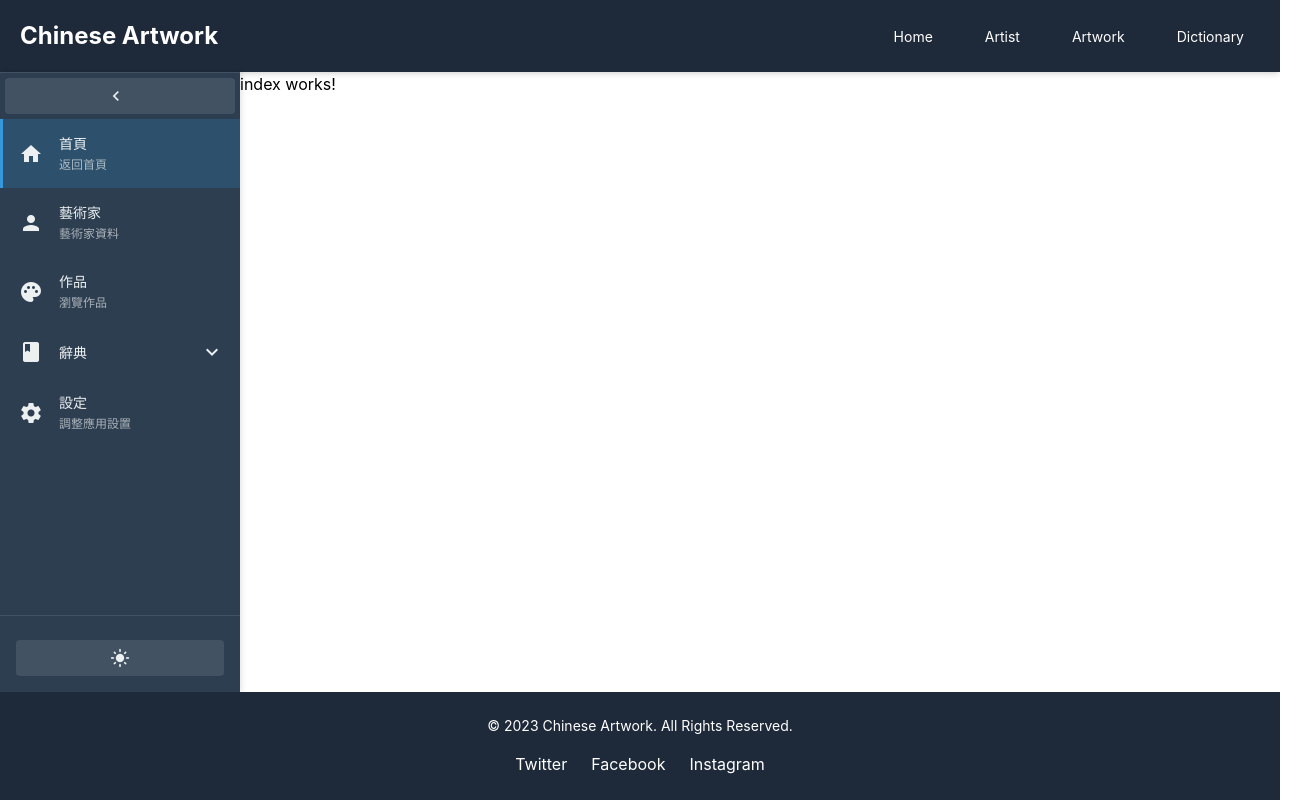
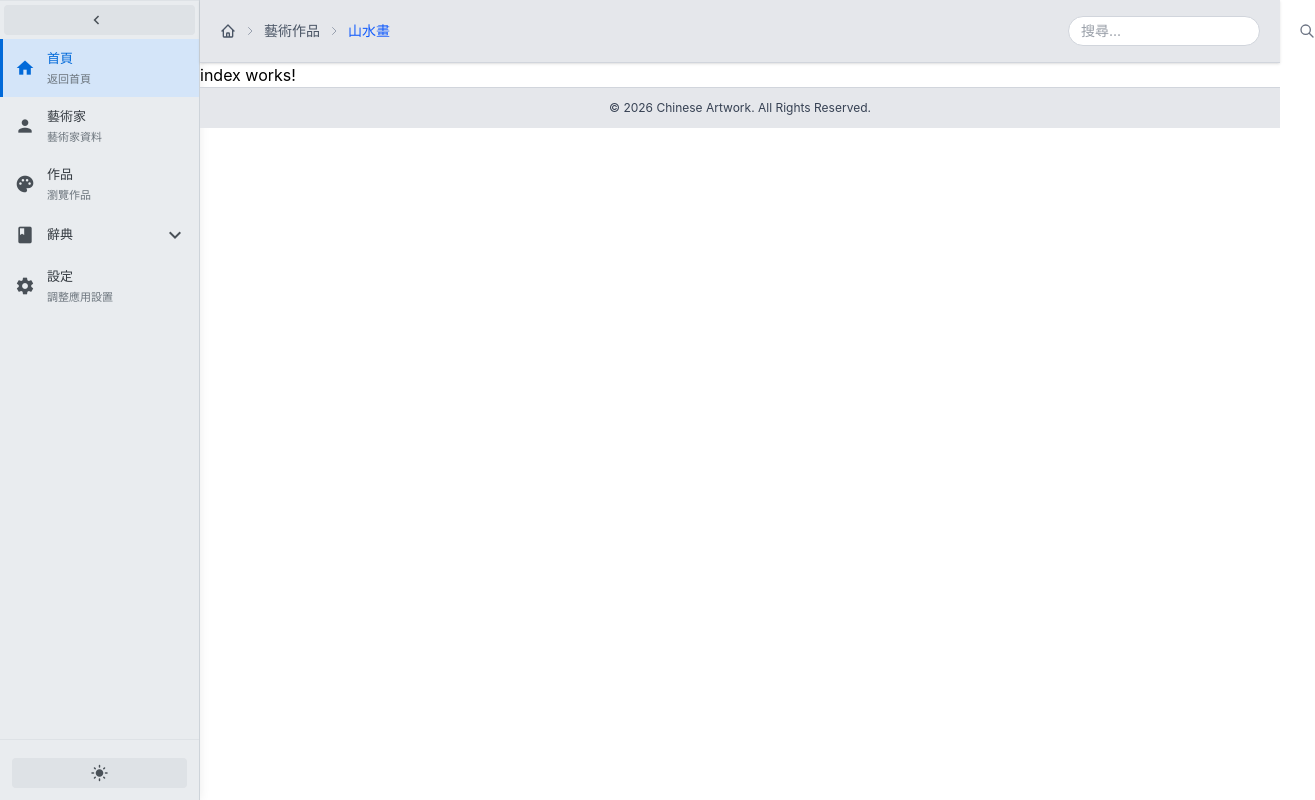
Before and after one commit to AnthonyFuFu/chinese_artwork_angular, an Angular app: page /index in a window 1280 px wide. Shown: the whole page, 1315 px wide, since content can reach past the window. Built offline with nearby package versions, Linux system fonts and the light colour scheme.

Commit message:
feat:Adjust layout
Adjust layout

```diff
--- a/src/app/components/breadcrumb/breadcrumb.html
+++ b/src/app/components/breadcrumb/breadcrumb.html
@@ -1 +1,40 @@
-<p>breadcrumb works!</p>
+<nav aria-label="麵包屑" class="flex items-center text-sm">
+    <ol class="flex items-center space-x-2">
+        <!-- 首頁 -->
+        <li>
+            <a href="/" class="text-gray-600 hover:text-blue-600 transition-colors flex items-center">
+                <svg xmlns="http://www.w3.org/2000/svg" class="h-4 w-4" fill="none" viewBox="0 0 24 24" stroke="currentColor">
+          <path stroke-linecap="round" stroke-linejoin="round" stroke-width="2" d="M3 12l2-2m0 0l7-7 7 7M5 10v10a1 1 0 001 1h3m10-11l2 2m-2-2v10a1 1 0 01-1 1h-3m-6 0a1 1 0 001-1v-4a1 1 0 011-1h2a1 1 0 011 1v4a1 1 0 001 1m-6 0h6" />
+        </svg>
+            </a>
+        </li>
+
+        <!-- 分隔符 -->
+        <li class="text-gray-400">
+            <svg xmlns="http://www.w3.org/2000/svg" class="h-3 w-3" fill="none" viewBox="0 0 24 24" stroke="currentColor">
+        <path stroke-linecap="round" stroke-linejoin="round" stroke-width="2" d="M9 5l7 7-7 7" />
+      </svg>
+        </li>
+
+        <!-- 藝術作品 -->
+        <li>
+            <a href="/artwork" class="text-gray-600 hover:text-blue-600 transition-colors">
+        藝術作品
+      </a>
+        </li>
+
+        <!-- 分隔符 -->
+        <li class="text-gray-400">
+            <svg xmlns="http://www.w3.org/2000/svg" class="h-3 w-3" fill="none" viewBox="0 0 24 24" stroke="currentColor">
+        <path stroke-linecap="round" stroke-linejoin="round" stroke-width="2" d="M9 5l7 7-7 7" />
+      </svg>
+        </li>
+
+        <!-- 作品詳情 (當前頁面) -->
+        <li>
+            <span class="text-blue-600 font-medium">
+        山水畫
+      </span>
+        </li>
+    </ol>
+</nav>
--- a/src/app/layout/footer/footer.html
+++ b/src/app/layout/footer/footer.html
@@ -1,20 +1,8 @@
-<footer class="bg-gray-800 text-white py-6">
-  <div class="container mx-auto flex flex-col items-center">
-    <!-- 版權信息 -->
-    <div class="mb-4 text-sm">
-      © 2023 Chinese Artwork. All Rights Reserved.
+<div class="bg-gray-200 text-gray-700 py-3 border-t border-gray-300">
+    <div class="container mx-auto flex flex-col items-center">
+        <!-- 版權信息 -->
+        <div class="text-xs">
+            © 2026 Chinese Artwork. All Rights Reserved.
+        </div>
     </div>
-    <!-- 社交媒體連結 -->
-    <div class="flex space-x-6">
-      <a href="https://twitter.com" target="_blank" class="hover:text-blue-400 transition duration-300">
-        <i class="fab fa-twitter"></i> Twitter
-      </a>
-      <a href="https://facebook.com" target="_blank" class="hover:text-blue-600 transition duration-300">
-        <i class="fab fa-facebook"></i> Facebook
-      </a>
-      <a href="https://instagram.com" target="_blank" class="hover:text-pink-400 transition duration-300">
-        <i class="fab fa-instagram"></i> Instagram
-      </a>
-    </div>
-  </div>
-</footer>
+</div>
--- a/src/app/layout/header/header.html
+++ b/src/app/layout/header/header.html
@@ -1,20 +1,7 @@
-<header class="bg-gray-800 text-white py-5 shadow-md">
-  <div class="max-w-7xl mx-auto flex items-center justify-between px-5">
-    <!-- Logo -->
-    <div class="logo">
-      <a href="/" class="text-2xl font-bold text-white hover:text-yellow-400 transition-colors">
-        Chinese Artwork
-      </a>
+<div class="bg-gray-200 text-gray-700 py-4 shadow-sm border-b border-gray-300">
+    <div class="max-w-7xl mx-auto flex items-center justify-between px-5">
+        <!-- 麵包屑導航 (置左) -->
+        <app-breadcrumb class="flex-grow"></app-breadcrumb>
+        <app-search></app-search>
     </div>
-
-    <!-- Navigation -->
-    <nav class="nav">
-      <ul class="flex space-x-5">
-        <li><a href="/index" class="text-white text-sm px-4 py-2 rounded hover:bg-yellow-400 hover:text-black transition">Home</a></li>
-        <li><a href="/artist" class="text-white text-sm px-4 py-2 rounded hover:bg-yellow-400 hover:text-black transition">Artist</a></li>
-        <li><a href="/artwork" class="text-white text-sm px-4 py-2 rounded hover:bg-yellow-400 hover:text-black transition">Artwork</a></li>
-        <li><a href="/dictionary" class="text-white text-sm px-4 py-2 rounded hover:bg-yellow-400 hover:text-black transition">Dictionary</a></li>
-      </ul>
-    </nav>
-  </div>
-</header>
+</div>
--- a/src/app/layout/header/header.ts
+++ b/src/app/layout/header/header.ts
@@ -1,8 +1,10 @@
 import { Component } from '@angular/core';
+import { Search } from '../search/search';
+import { Breadcrumb } from './../../components/breadcrumb/breadcrumb';
 
 @Component({
   selector: 'app-header',
-  imports: [],
+  imports: [Breadcrumb,Search],
   templateUrl: './header.html',
   styleUrl: './header.css',
 })
--- a/src/app/layout/left-side-bar/left-side-bar.css
+++ b/src/app/layout/left-side-bar/left-side-bar.css
@@ -1,35 +1,23 @@
-/* left-side-bar.css */
+/* left-side-bar.css - 灰色調主題 */
 
 .sidebar-container {
     display: flex;
     flex-direction: column;
     height: 100%;
-    background-color: #2c3e50;
-    color: #ecf0f1;
+    background-color: #e9ecef;
+    /* 較深的灰色背景 */
+    color: #343a40;
+    /* 深灰色文字 */
     transition: width 0.3s ease-in-out;
-    width: 240px;
+    width: 200px;
     overflow: hidden;
-    box-shadow: 2px 0 5px rgba(0, 0, 0, 0.1);
+    box-shadow: 0 0 10px rgba(0, 0, 0, 0.08);
+    border-right: 1px solid #ced4da;
+    /* 添加 1px 灰色邊框 */
 }
 
 .sidebar-container.collapsed {
-    width: 64px;
-}
-
-.sidebar-container {
-    display: flex;
-    flex-direction: column;
-    height: 100%;
-    background-color: #2c3e50;
-    color: #ecf0f1;
-    transition: width 0.3s ease-in-out;
-    width: 240px;
-    overflow: hidden;
-    box-shadow: 2px 0 5px rgba(0, 0, 0, 0.1);
-}
-
-.sidebar-container.collapsed {
-    width: 64px;
+    width: 50px;
 }
 
 
@@ -49,46 +37,61 @@
 .sidebar-nav li {
     display: flex;
     align-items: center;
-    padding: 14px 16px;
+    padding: 10px 12px;
     cursor: pointer;
-    transition: background-color 0.2s;
+    transition: all 0.2s;
     border-left: 3px solid transparent;
     white-space: nowrap;
 }
 
 .sidebar-nav li:hover {
-    background-color: rgba(255, 255, 255, 0.1);
+    background-color: #dee2e6;
+    /* 更深的懸停背景 */
+    color: #0069d9;
+    /* 稍深的藍色 */
 }
 
 .sidebar-nav li.active {
-    background-color: rgba(52, 152, 219, 0.2);
-    border-left-color: #3498db;
+    background-color: #d4e5f9;
+    /* 更灰藍色的激活背景 */
+    border-left-color: #0069d9;
+    /* 稍深的藍色邊框 */
+    color: #0069d9;
 }
 
 .sidebar-nav .icon {
     display: flex;
     align-items: center;
     justify-content: center;
-    min-width: 24px;
+    min-width: 20px;
+    color: #495057;
+    /* 更深的圖標顏色 */
+}
+
+.sidebar-nav li.active .icon,
+.sidebar-nav li:hover .icon {
+    color: #0069d9;
+    /* 活動或懸停時圖標為藍色 */
 }
 
 .sidebar-nav .icon i {
-    font-size: 24px;
+    font-size: 20px;
 }
 
 .sidebar-nav .item-content {
-    margin-left: 16px;
+    margin-left: 12px;
     display: flex;
     flex-direction: column;
 }
 
 .sidebar-nav .label {
-    font-size: 14px;
+    font-size: 13px;
+    font-weight: 500;
 }
 
 .sidebar-nav .description {
-    font-size: 12px;
-    color: rgba(255, 255, 255, 0.6);
+    font-size: 11px;
+    color: #6c757d;
     margin-top: 2px;
 }
 
@@ -96,51 +99,55 @@
 /* 側邊欄底部與收縮按鈕 */
 
 .sidebar-top {
-    border-top: 1px solid rgba(255, 255, 255, 0.1);
-    padding: 5px;
+    border-top: 1px solid #dee2e6;
+    /* 更深的邊框顏色 */
+    padding: 4px;
 }
 
 .toggle-button {
     display: flex;
     align-items: center;
-    background-color: rgba(255, 255, 255, 0.1);
-    color: #ecf0f1;
+    background-color: #dee2e6;
+    /* 更深的按鈕背景 */
+    color: #495057;
     border: none;
     border-radius: 4px;
-    padding: 8px 16px;
+    padding: 6px 12px;
     cursor: pointer;
-    transition: background-color 0.2s;
+    transition: all 0.2s;
     width: 100%;
     justify-content: center;
 }
 
 .toggle-button.collapsed {
-    padding: 8px;
+    padding: 6px;
     justify-content: center;
 }
 
 .toggle-button i {
-    font-size: 20px;
+    font-size: 18px;
 }
 
 .toggle-button span {
-    margin-left: 8px;
+    margin-left: 6px;
 }
 
 .toggle-button:hover {
-    background-color: rgba(255, 255, 255, 0.2);
+    background-color: #ced4da;
+    /* 更深的懸停背景 */
+    color: #0069d9;
 }
 
 
 /* 滾動條樣式 */
 
 .sidebar-nav::-webkit-scrollbar {
-    width: 4px;
+    width: 3px;
 }
 
 .sidebar-nav::-webkit-scrollbar-thumb {
-    background-color: rgba(255, 255, 255, 0.2);
-    border-radius: 4px;
+    background-color: #adb5bd;
+    border-radius: 3px;
 }
 
 .sidebar-nav::-webkit-scrollbar-track {
@@ -151,65 +158,75 @@
 /* 子菜單樣式 */
 
 .submenu-item {
-    padding-left: 40px !important;
-    background-color: rgba(0, 0, 0, 0.1);
+    padding-left: 32px !important;
+    background-color: #dde2e6 !important;
+    /* 更深的子菜單背景 */
     border-left: 3px solid transparent !important;
 }
 
 .submenu-item:hover {
-    background-color: rgba(255, 255, 255, 0.05) !important;
+    background-color: #ced4da !important;
+    /* 更深的懸停背景 */
 }
 
 .submenu-item.active {
-    border-left-color: #3498db !important;
-    background-color: rgba(52, 152, 219, 0.1) !important;
+    border-left-color: #0069d9 !important;
+    background-color: #d4e5f9 !important;
+    /* 更灰藍色的激活背景 */
 }
 
 .submenu-toggle {
     margin-left: auto;
     display: flex;
     align-items: center;
+    color: #495057;
+}
+
+.sidebar-nav li:hover .submenu-toggle {
+    color: #0069d9;
 }
 
 .submenu-icon {
-    width: 16px;
-    min-width: 16px;
-    margin-right: 8px;
+    width: 14px;
+    min-width: 14px;
+    margin-right: 6px;
 }
 
 
 /* 主題切換按鈕樣式 */
 
 .sidebar-footer {
-    border-top: 1px solid rgba(255, 255, 255, 0.1);
-    padding: 16px;
+    border-top: 1px solid #dee2e6;
+    padding: 12px;
     margin-top: auto;
-    /* 將 footer 推到底部 */
 }
 
 .theme-toggle-button {
     display: flex;
     align-items: center;
-    background-color: rgba(255, 255, 255, 0.1);
-    color: #ecf0f1;
+    background-color: #dee2e6;
+    /* 更深的按鈕背景 */
+    color: #495057;
     border: none;
     border-radius: 4px;
-    padding: 8px 16px;
+    padding: 6px 12px;
     cursor: pointer;
-    transition: background-color 0.2s;
+    transition: all 0.2s;
     width: 100%;
     justify-content: center;
-    margin-top: 8px;
+    margin-top: 6px;
 }
 
 .theme-toggle-button i {
-    font-size: 20px;
+    font-size: 18px;
 }
 
 .theme-toggle-button span {
-    margin-left: 8px;
+    margin-left: 6px;
 }
 
 .theme-toggle-button:hover {
-    background-color: rgba(255, 255, 255, 0.2);
+    background-color: #ced4da;
+    /* 更深的懸停背景 */
+    color: #0069d9;
 }
--- a/src/app/layout/main/main.html
+++ b/src/app/layout/main/main.html
@@ -1,8 +1,4 @@
 <div class="min-h-screen flex flex-col">
-    <!-- Header -->
-    <header>
-        <app-header></app-header>
-    </header>
     <!-- 主內容區域 -->
     <div class="flex flex-1">
         <!-- 左側邊欄 -->
@@ -11,12 +7,15 @@
         </aside>
         <!-- 主內容插槽 -->
         <main class="flex-grow main-content">
-            <app-search></app-search>
+            <!-- Header -->
+            <header>
+                <app-header></app-header>
+            </header>
             <router-outlet></router-outlet>
+            <!-- Footer -->
+            <footer>
+                <app-footer></app-footer>
+            </footer>
         </main>
     </div>
-    <!-- Footer -->
-    <footer>
-        <app-footer></app-footer>
-    </footer>
 </div>
--- a/src/app/layout/main/main.ts
+++ b/src/app/layout/main/main.ts
@@ -2,13 +2,12 @@ import { Component } from '@angular/core';
 import { Footer } from '../footer/footer';
 import { Header } from '../header/header';
 import { LeftSideBar } from '../left-side-bar/left-side-bar';
-import { Search } from '../search/search';
 import { RouterOutlet } from '@angular/router';
 
 @Component({
   selector: 'app-main',
   standalone: true,
-  imports: [Header, Search, LeftSideBar, Footer, RouterOutlet],
+  imports: [Header, LeftSideBar, Footer, RouterOutlet],
   templateUrl: './main.html',
 })
 export class Main {
--- a/src/app/layout/search/search.css
+++ b/src/app/layout/search/search.css
@@ -1,13 +1,20 @@
 .search-container {
-  margin-bottom: 20px;
+    display: flex;
+    align-items: center;
 }
 
-.artwork-list {
-  margin-top: 20px;
+
+/* 當視窗寬度縮小時的響應式調整 */
+
+@media (max-width: 640px) {
+    .search-input {
+        width: 160px !important;
+    }
 }
 
-.artwork-item {
-  border: 1px solid #ddd;
-  padding: 10px;
-  margin-bottom: 10px;
+
+/* 添加一些動畫效果 */
+
+.search-input:focus {
+    width: 280px;
 }
--- a/src/app/layout/search/search.html
+++ b/src/app/layout/search/search.html
@@ -1,27 +1,8 @@
-<!-- <div class="search-container">
-  <label for="category">分類：</label>
-  <select id="category" [(ngModel)]="selectedCategory">
-    <option [value]="null">全部分類</option>
-    <option *ngFor="let category of categories" [value]="category.id">
-      {{ category.name }}
-    </option>
-  </select>
-  <label for="style">風格：</label>
-  <select id="style" [(ngModel)]="selectedStyle">
-    <option [value]="null">全部風格</option>
-    <option *ngFor="let style of styles" [value]="style.id">
-      {{ style.name }}
-    </option>
-  </select>
-  <button (click)="searchArtworks()">搜尋</button>
+<div class="search-container flex items-center bg-white rounded-full border border-gray-300 py-1 px-3 w-48">
+    <input type="text" placeholder="搜尋..." class="border-none outline-none text-sm text-gray-700 bg-transparent flex-grow" [(ngModel)]="searchTerm" (keyup.enter)="onSearch()">
+    <button type="button" class="flex items-center justify-center focus:outline-none hover:text-blue-600 transition-colors" aria-label="搜尋" (click)="onSearch()">
+    <svg xmlns="http://www.w3.org/2000/svg" class="h-4 w-4 text-gray-500 hover:text-blue-600" fill="none" viewBox="0 0 24 24" stroke="currentColor">
+      <path stroke-linecap="round" stroke-linejoin="round" stroke-width="2" d="M21 21l-6-6m2-5a7 7 0 11-14 0 7 7 0 0114 0z" />
+    </svg>
+  </button>
 </div>
-<div class="artwork-list">
-  <div *ngFor="let artwork of artworks" class="artwork-item">
-    <h3>{{ artwork.AW_TITLE }}</h3>
-    <p>{{ artwork.AW_DESCRIPTION }}</p>
-    <p>分類：{{ artwork.CAT_NAME }}</p>
-    <p>風格：{{ artwork.STYLE_NAME }}</p>
-    <p>價格：{{ artwork.AW_PRICE }}</p>
-    <p>尺寸：{{ artwork.AW_DIMENSION }}</p>
-  </div>
-</div> -->
--- a/src/app/layout/search/search.ts
+++ b/src/app/layout/search/search.ts
@@ -1,48 +1,26 @@
 import { Component, OnInit } from '@angular/core';
+import { FormsModule } from '@angular/forms';
 import { SearchService } from '../../service/search.service';
 
 @Component({
   selector: 'app-search',
-  imports: [],
+  standalone: true, // 如果你使用的是 standalone 元件
+  imports: [FormsModule], // 導入 FormsModule
   templateUrl: './search.html',
   styleUrl: './search.css',
 })
 export class Search implements OnInit {
-  categories: any[] = []; // 分類列表
-  styles: any[] = [];     // 風格列表
-  artworks: any[] = [];   // 篩選後的作品
+  searchTerm: string = '';
 
-  selectedCategory: number | null = null; // 選中的分類
-  selectedStyle: number | null = null;    // 選中的風格
-
-  constructor(private searchService: SearchService) { }
+  constructor() { }
 
   ngOnInit(): void {
-    // 初始化資料，載入分類與風格選項
-    this.loadCategoriesAndStyles();
   }
 
-  loadCategoriesAndStyles(): void {
-    // 假設有其他 API 提供分類與風格資料
-    // 擴展: 呼叫後端取得 category 和 style 清單
-    this.categories = [
-      { id: 1, name: '人物肖像' },
-      { id: 2, name: '風景畫' },
-      { id: 3, name: '抽象創作' }
-    ];
-
-    this.styles = [
-      { id: 1, name: '寫實' },
-      { id: 2, name: '印象派' },
-      { id: 3, name: '水墨' }
-    ];
-  }
-
-  // 搜尋作品
-  searchArtworks(): void {
-    // this.searchService.getArtworks(this.selectedCategory, this.selectedStyle)
-    //   .subscribe(artworks => {
-    //     this.artworks = artworks;
-    //   });
+  onSearch(): void {
+    if (this.searchTerm && this.searchTerm.trim()) {
+      console.log('搜尋:', this.searchTerm);
+      // 執行搜尋邏輯
+    }
   }
 }
```
